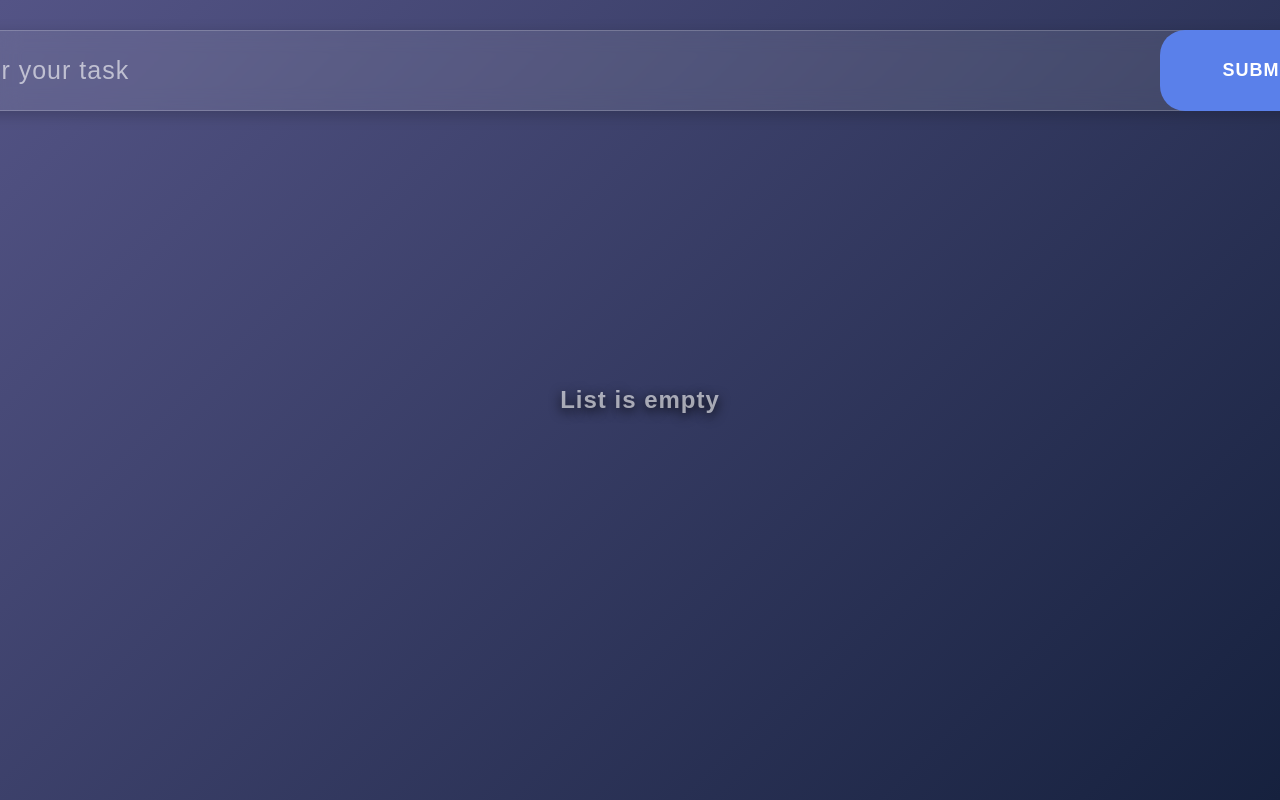
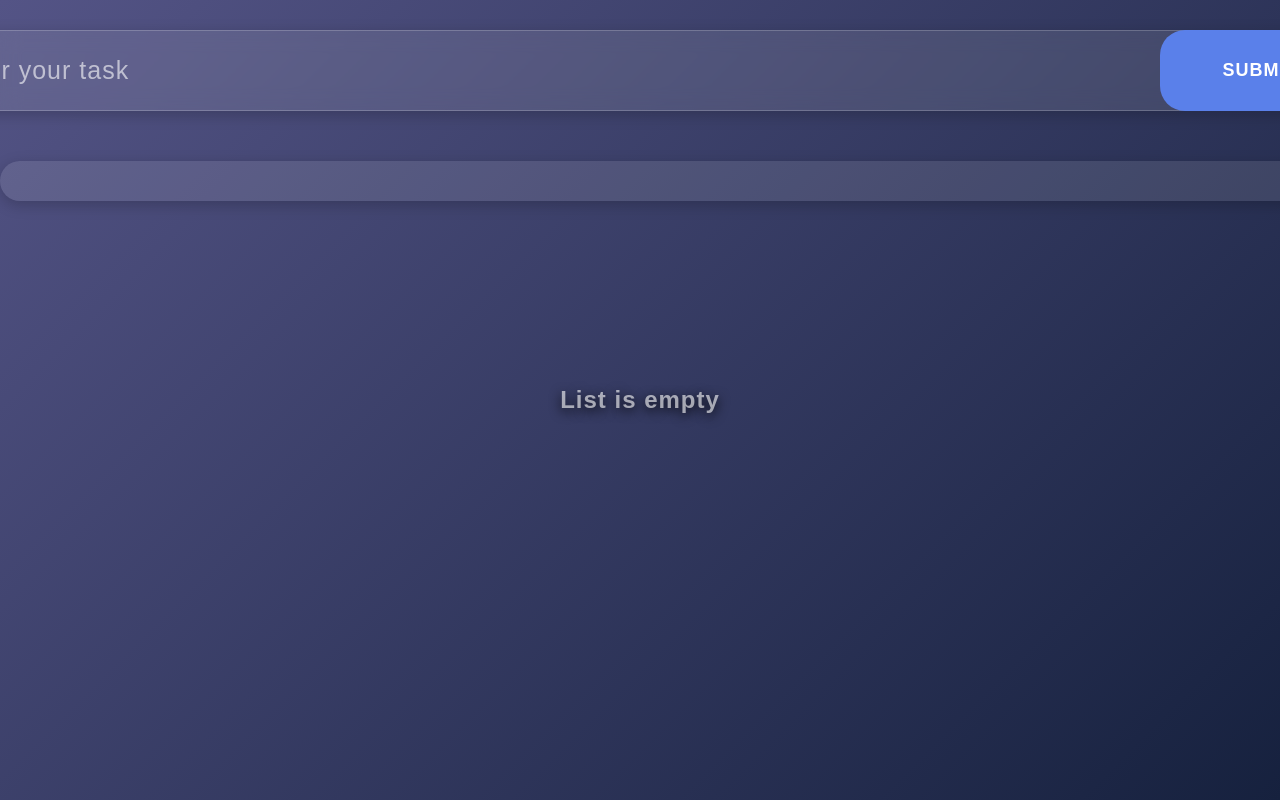
Before and after one commit to 12PUFFS/ToDo-React, a React (Vite) app: page / in a window 1280 px wide. Shown: the top 800 px of the page. Built offline with nearby package versions, Linux system fonts and the light colour scheme.

Commit message:
todo-list adaptive 768

```diff
--- a/src/App.jsx
+++ b/src/App.jsx
@@ -1,18 +1,37 @@
-import { useState } from 'react';
+import { useState, useEffect } from 'react'; // Добавлен useEffect
 import './App.css';
-// import Todo from './components/ToDo/Todo';
 import TodoForm from './components/ToDo/TodoForm';
 import TodoList from './components/ToDo/TodoList';
 
 function App() {
-  const [todos, setTodos] = useState([]);
+  const [todos, setTodos] = useState(() => {
+    try {
+      const savedTodos = localStorage.getItem('todos');
+      return savedTodos ? JSON.parse(savedTodos) : [];
+    } catch (error) {
+      console.error('Could not parse todos from localStorage', error);
+      return [];
+    }
+  });
+
+  useEffect(() => {
+    localStorage.setItem('todos', JSON.stringify(todos));
+  }, [todos]);
 
   const addTodoHandler = (text) => {
-    setTodos([...todos, text]);
+    if (!text.trim()) return;
+    setTodos([
+      ...todos,
+      {
+        id: Date.now(),
+        text: text,
+        completed: false,
+      },
+    ]);
   };
 
-  const deleteTodoHandler = (index) => {
-    setTodos(todos.filter((_, idx) => idx !== index));
+  const deleteTodoHandler = (id) => {
+    setTodos(todos.filter((todo) => todo.id !== id));
   };
 
   return (
--- a/src/components/ToDo/Todo.module.css
+++ b/src/components/ToDo/Todo.module.css
@@ -1,11 +1,16 @@
 .list {
-  /* border: 1px solid rgba(255, 255, 255, 0.6); */
+  border: 2px solid rgba(255, 255, 255, 0.6);
   padding: 30px;
   margin-bottom: 30px;
   border-radius: 25px;
-  border: 1px solid rgba(255, 255, 255, 0.2);
+  /* border: 1px solid rgba(255, 255, 255, 0.2); */
   box-shadow: 0 4px 15px rgba(0, 0, 0, 0.2);
+
   text-transform: none;
+}
+
+h1:hover {
+  color: white;
 }
 
 /* h1 {
@@ -15,6 +20,7 @@
 .list:hover {
   border-color: #5a80ea;
   transition: all 0.5s ease;
+  background: #5a81ea57;
 }
 
 @media (max-width: 768px) {
--- a/src/components/ToDo/TodoList.jsx
+++ b/src/components/ToDo/TodoList.jsx
@@ -6,8 +6,13 @@ function TodoList({ todos, deleteTodo }) {
     <div className={styles.container}>
       <div className={styles.todo}>
         {!todos.length && <h2>List is empty</h2>}
-        {todos.map((todo, index) => (
-          <Todo key={index} todo={todo} index={index} deleteTodo={deleteTodo} />
+        {todos.map((todo) => (
+          <Todo
+            key={todo.id}
+            todo={todo.text} // Передаем только текст задачи
+            index={todo.id} // Используем id как индекс
+            deleteTodo={() => deleteTodo(todo.id)} // Передаем функцию с id
+          />
         ))}
       </div>
     </div>
--- a/src/components/ToDo/TodoList.module.css
+++ b/src/components/ToDo/TodoList.module.css
@@ -3,14 +3,15 @@
   width: 1440px;
   /* height: 200px; */
   border-radius: 25px;
-  /* padding: 20px; */
+  padding: 20px;
   box-sizing: border-box;
-  /* background: rgba(255, 255, 255, 0.1); */
-  /* box-shadow: 0 4px 15px rgba(0, 0, 0, 0.2); */
+  background: rgba(255, 255, 255, 0.1);
+  box-shadow: 0 4px 15px rgba(0, 0, 0, 0.2);
   transition: all 0.3s ease;
   color: rgba(255, 255, 255, 0.6);
   letter-spacing: 1px;
   /* border: 1px solid rgba(255, 255, 255, 0.6); */
+
   overflow: hidden;
 }
 
```
Also changed, not shown: 5 other files (tests, documents, lock files or other folders).
